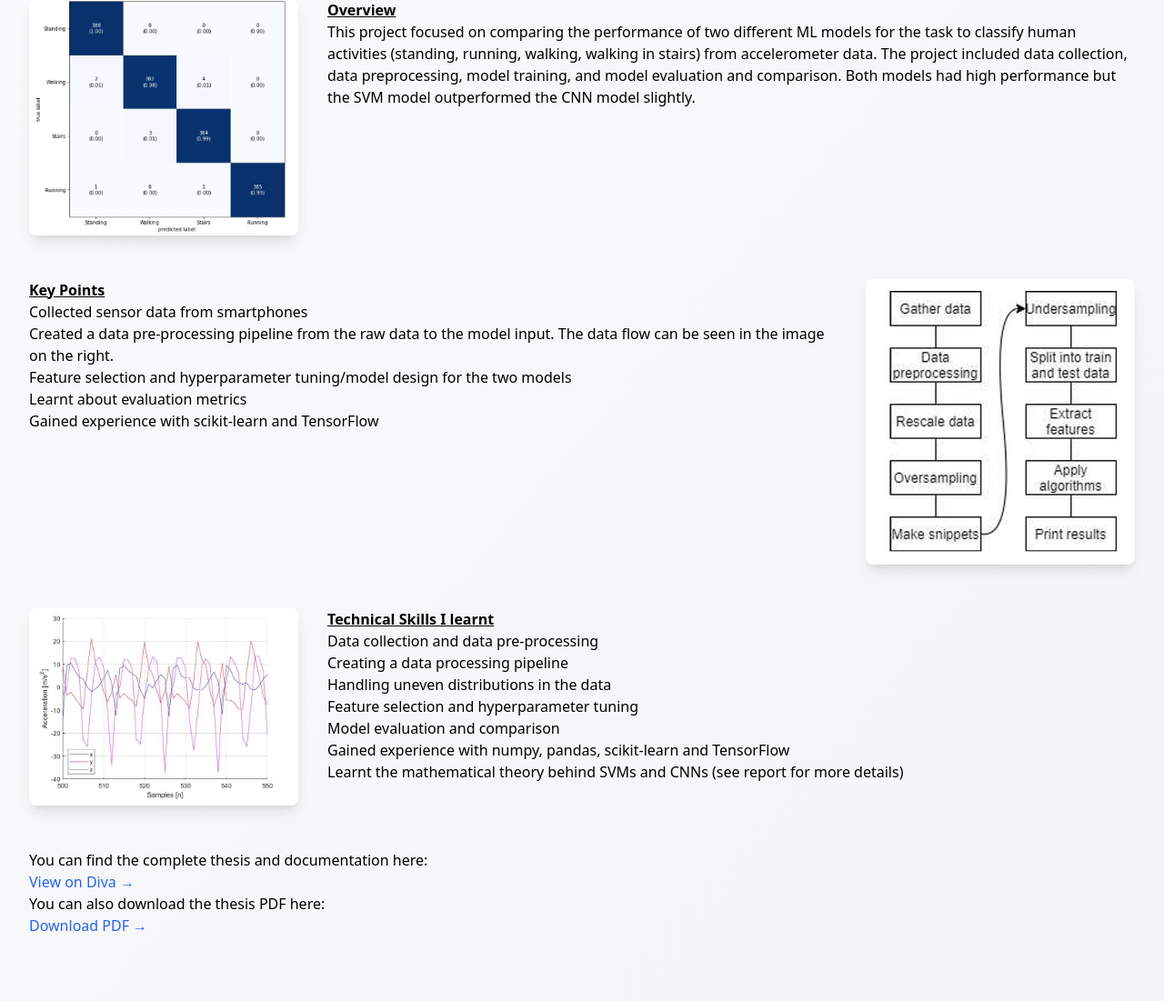
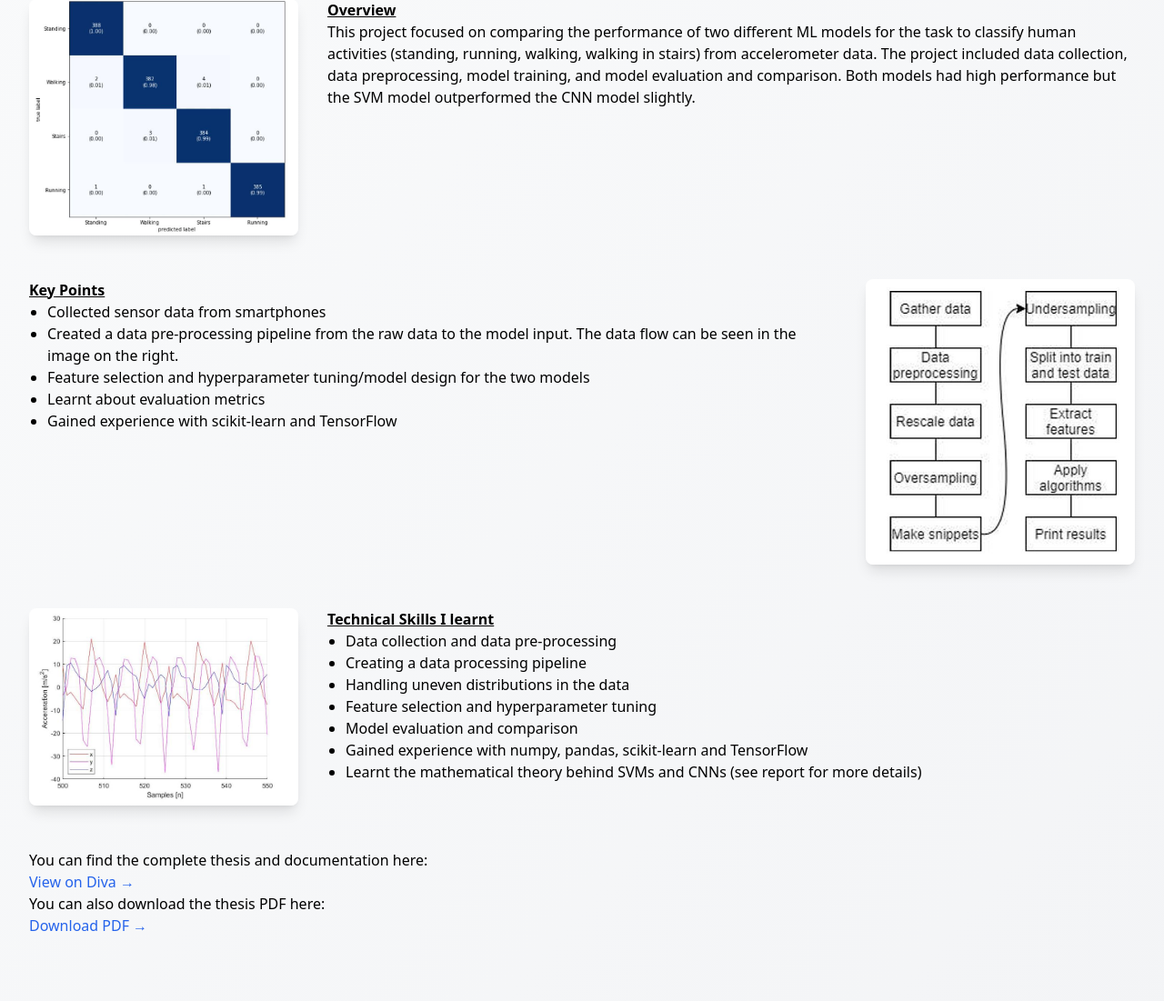
Before and after one commit to patriksn/portfolio, a Flask app: page /activity-recognition in a window 1280 px wide. Shown: the part 245-1346 px from the top of the page at 91% size. Run offline with Flask 3, Linux system fonts and the light colour scheme; some libraries are stand-ins or nearby versions.

Commit message:
Style: Added bullet points to lists in p1 and p2 page

```diff
--- a/portfolio_page/templates/project1.html
+++ b/portfolio_page/templates/project1.html
@@ -29,7 +29,7 @@
     <div class="flex flex-col-reverse md:flex-row gap-8 mb-12">
         <div class="md:w-3/4 prose">
             <h2 class="font-bold underline">Key Features</h2>
-            <ul>
+            <ul class="list-disc pl-5">
                 <li>Developed an explainable ML model that performed comparably to expert doctors</li>
                 <li>Implemented feature importance analysis to identify key EEG patterns</li>
                 <li>Created a robust data pipeline for processing and analyzing EEG data</li>
--- a/portfolio_page/templates/project2.html
+++ b/portfolio_page/templates/project2.html
@@ -29,7 +29,7 @@
     <div class="flex flex-col-reverse md:flex-row gap-8 mb-12">
         <div class="md:w-3/4 prose">
             <h2 class="font-bold underline">Key Points</h2>
-            <ul>
+            <ul class="list-disc pl-5">
                 <li>Collected sensor data from smartphones</li>
                 <li>Created a data pre-processing pipeline from the raw data to the model input. The data flow can be seen in the image on the right.</li>
                 <li>Feature selection and hyperparameter tuning/model design for the two models</li>
@@ -49,7 +49,7 @@
         </div>
         <div class="md:w-3/4 prose">
             <h2 class="font-bold underline">Technical Skills I learnt</h2>
-            <ul>
+            <ul class="list-disc pl-5">
                 <li>Data collection and data pre-processing</li>
                 <li>Creating a data processing pipeline</li>
                 <li>Handling uneven distributions in the data</li>
```
